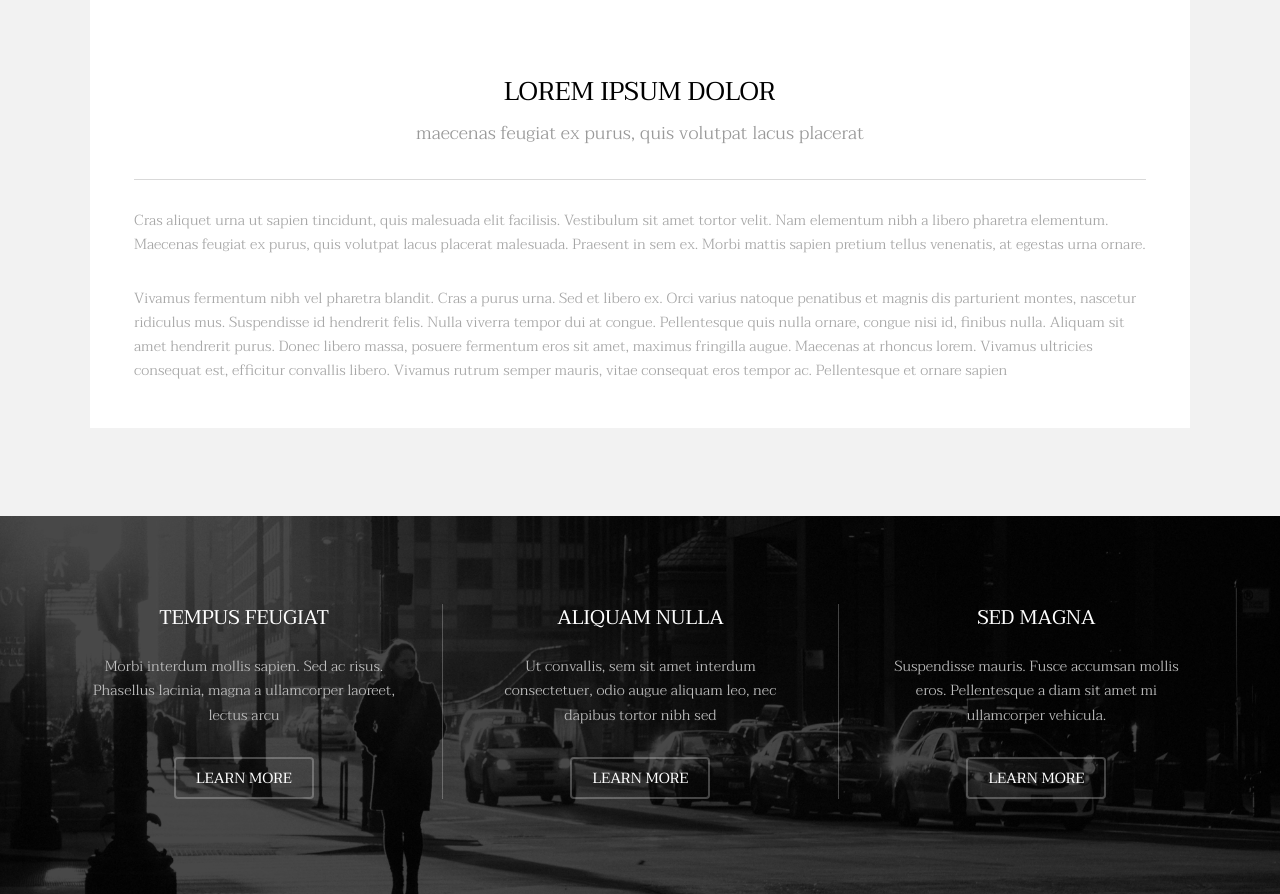
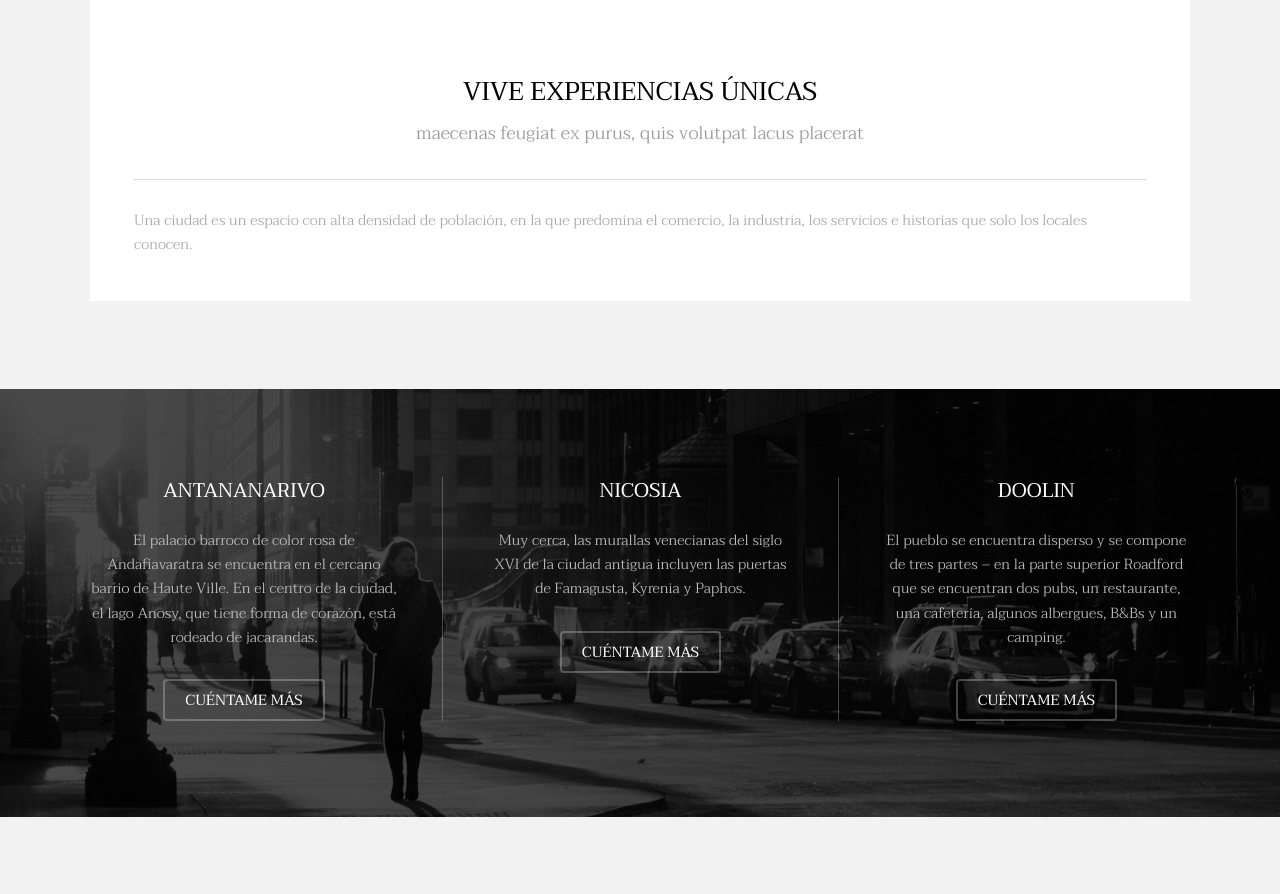
Before and after one commit to adelinaroca/04_REP_METROPOLITA, a plain HTML site: page index.html in a window 1280 px wide. Shown: the part 1216-2110 px from the top of the page. Drawn offline with Linux system fonts and the light colour scheme.

Commit message:
Resolver conflicto por ADRIAN

```diff
--- a/index.html
+++ b/index.html
@@ -37,8 +37,7 @@
 			<section id="banner" data-video="images/banner">
 				<div class="inner">
 					<h1>Metropolita</h1>
-					<p>A full responsive, business-oriented HTML5/CSS3 template<br />
-					built by <a href="https://templated.co/">Templated</a> and released under the <a href="https://templated.co/license">Creative Commons</a>.</p>
+					<p>Acompáñanos en este viaje por los rincones de <br> <b>metrópolis</b> que seguro que no conocías.</p>
 					<a href="#one" class="button special scrolly">Sí, quiero.</a>
 				</div>
 			</section>
@@ -53,12 +52,11 @@
 							</div>
 							<div class="content">
 								<header class="align-center">
-									<h2>Lorem ipsum dolor</h2>
+									<h2>Vive experiencias únicas</h2>
 									<p>maecenas feugiat ex purus, quis volutpat lacus placerat</p>
 								</header>
 								<hr />
-								<p> Cras aliquet urna ut sapien tincidunt, quis malesuada elit facilisis. Vestibulum sit amet tortor velit. Nam elementum nibh a libero pharetra elementum. Maecenas feugiat ex purus, quis volutpat lacus placerat malesuada. Praesent in sem ex. Morbi mattis sapien pretium tellus venenatis, at egestas urna ornare.</p>
-								<p>Vivamus fermentum nibh vel pharetra blandit. Cras a purus urna. Sed et libero ex. Orci varius natoque penatibus et magnis dis parturient montes, nascetur ridiculus mus. Suspendisse id hendrerit felis. Nulla viverra tempor dui at congue. Pellentesque quis nulla ornare, congue nisi id, finibus nulla. Aliquam sit amet hendrerit purus. Donec libero massa, posuere fermentum eros sit amet, maximus fringilla augue. Maecenas at rhoncus lorem. Vivamus ultricies consequat est, efficitur convallis libero. Vivamus rutrum semper mauris, vitae consequat eros tempor ac. Pellentesque et ornare sapien</p>
+								<p>Una ciudad es un espacio con alta densidad de población, en la que predomina el comercio, la industria, los servicios e historias que solo los locales conocen.</p>
 							</div>
 						</div>
 					</div>
@@ -71,29 +69,29 @@
 					<div id="flexgrid">
 						<div>
 							<header>
-								<h3>Tempus Feugiat</h3>
+								<h3>Antananarivo</h3>
 							</header>
-							<p>Morbi interdum mollis sapien. Sed ac risus. Phasellus lacinia, magna a ullamcorper laoreet, lectus arcu</p>
+							<p>El palacio barroco de color rosa de Andafiavaratra se encuentra en el cercano barrio de Haute Ville. En el centro de la ciudad, el lago Anosy, que tiene forma de corazón, está rodeado de jacarandas.</p>
 							<ul class="actions">
-								<li><a href="#" class="button alt">Learn More</a></li>
+								<li><a href="#" class="button alt">Cuéntame más</a></li>
 							</ul>
 						</div>
 						<div>
 							<header>
-								<h3>Aliquam Nulla</h3>
+								<h3>Nicosia</h3>
 							</header>
-							<p>Ut convallis, sem sit amet interdum consectetuer, odio augue aliquam leo, nec dapibus tortor nibh sed </p>
+							<p>Muy cerca, las murallas venecianas del siglo XVI de la ciudad antigua incluyen las puertas de Famagusta, Kyrenia y Paphos.</p>
 							<ul class="actions">
-								<li><a href="#" class="button alt">Learn More</a></li>
+								<li><a href="#" class="button alt">Cuéntame más</a></li>
 							</ul>
 						</div>
 						<div>
 							<header>
-								<h3>Sed Magna</h3>
+								<h3>Doolin</h3>
 							</header>
-							<p>Suspendisse mauris. Fusce accumsan mollis eros. Pellentesque a diam sit amet mi ullamcorper vehicula.</p>
+							<p>El pueblo se encuentra disperso y se compone de tres partes – en la parte superior Roadford que se encuentran dos pubs, un restaurante, una cafetería, algunos albergues, B&Bs y un camping.</p>
 							<ul class="actions">
-								<li><a href="#" class="button alt">Learn More</a></li>
+								<li><a href="#" class="button alt">Cuéntame más</a></li>
 							</ul>
 						</div>
 					</div>
```
